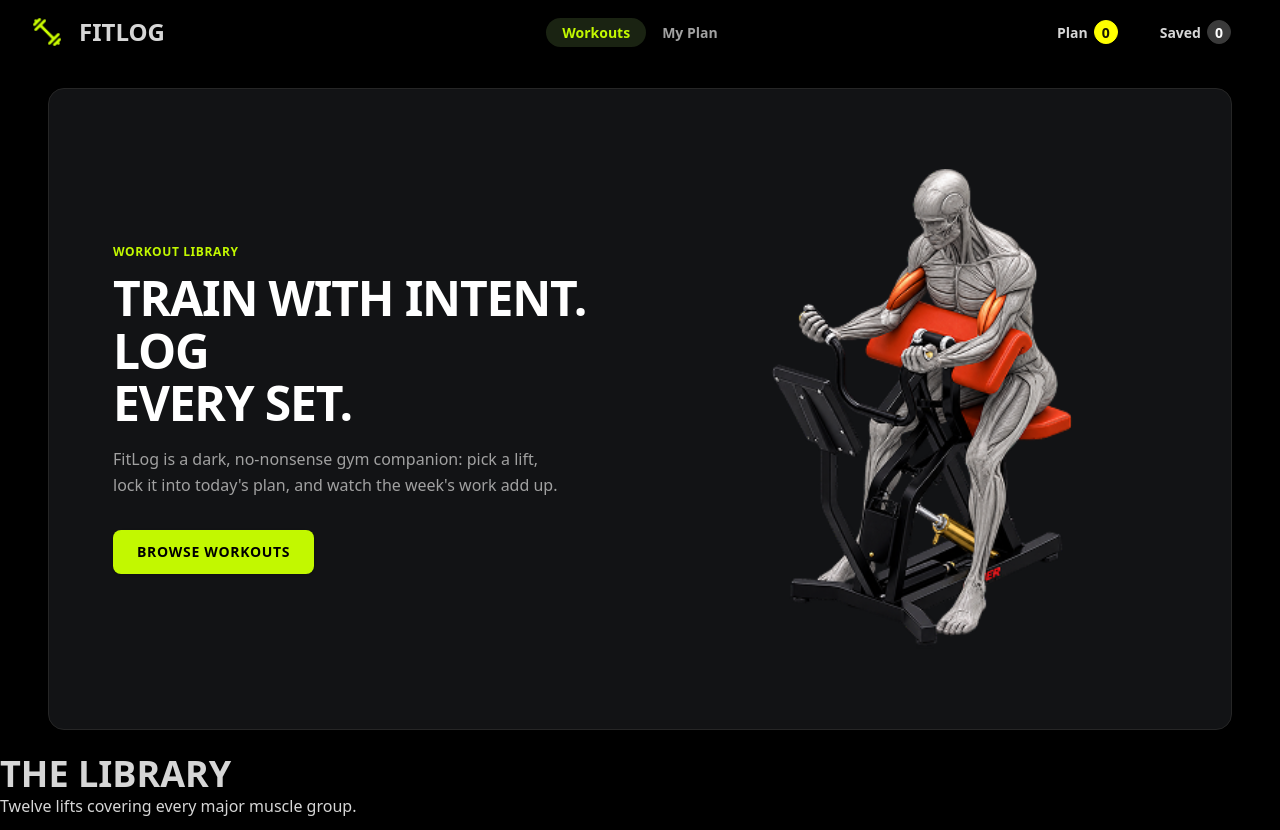
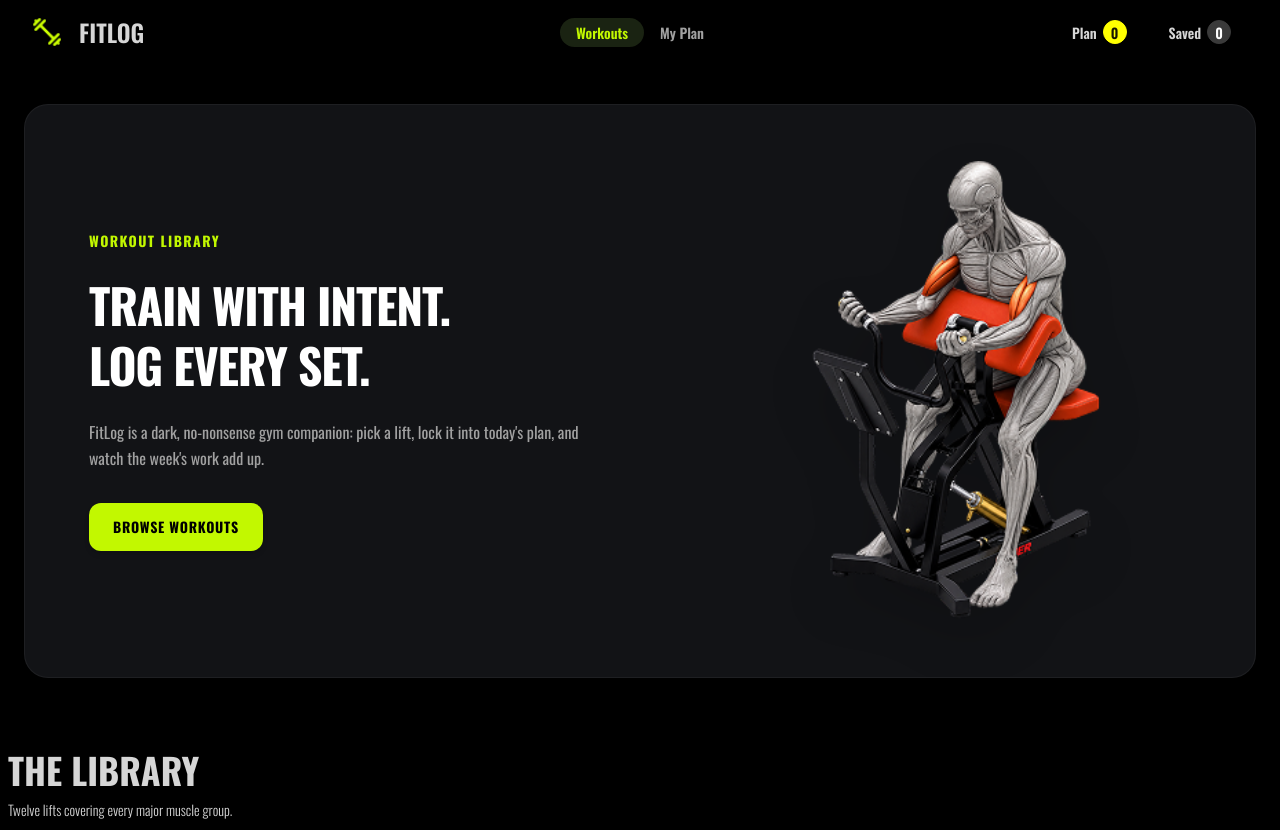
Before and after one commit to golamazamgm/Programming-Hero-Batch14-Assignment-06, a Next.js app: page / in a window 1280 px wide. Built offline with nearby package versions, Linux system fonts and the light colour scheme.

Commit message:
hero section and font adding done

```diff
--- a/src/app/components/hero.tsx
+++ b/src/app/components/hero.tsx
@@ -3,43 +3,44 @@ import Image from 'next/image';
 
 const Hero = () => {
   return (
-    <section className="px-4 md:px-8 lg:px-12 py-6">
-      <div className="relative overflow-hidden rounded-2xl border border-neutral-800 bg-[#121315] px-6 py-12 md:px-12 md:py-16 lg:px-16 lg:py-20 flex flex-col md:flex-row items-center justify-between gap-8">
+    <div className="w-full max-w-7xl mx-auto px-4 sm:px-6  py-6 md:py-2 mt-1.5 md:mt-8 md:mb-16 mb-2.5">
+      <div className="relative overflow-hidden rounded-2xl md:rounded-3xl bg-[#121316] border border-white/5 px-6 sm:px-10 md:px-16 py-10 md:py-14 flex flex-col md:flex-row items-center justify-between gap-8 md:gap-12">
 
-        {/* Left Content */}
-        <div className="flex flex-col items-start max-w-xl z-10">
-          <span className="text-[#C2F800] text-xs font-bold tracking-wider uppercase mb-3">
+        {/* Left Column: Text & CTA */}
+        <div className="flex flex-col items-start gap-4 md:gap-6 max-w-xl z-10 flex-1">
+          <span className="text-[#C2F800] text-xs md:text-sm font-bold tracking-widest uppercase">
             WORKOUT LIBRARY
           </span>
 
-          <h1 className="text-3xl sm:text-4xl lg:text-5xl font-black text-white leading-[1.1] tracking-tight uppercase mb-4">
-            TRAIN WITH INTENT. LOG <br className="hidden sm:inline" /> EVERY SET.
+          <h1 className="text-3xl sm:text-4xl lg:text-5xl font-black text-white leading-tight tracking-tight uppercase">
+            TRAIN WITH INTENT. <br className="hidden sm:inline" />
+            LOG EVERY SET.
           </h1>
 
-          <p className="text-neutral-400 text-sm sm:text-base leading-relaxed mb-8 max-w-md">
+          <p className="text-neutral-400 text-sm md:text-base leading-relaxed">
             FitLog is a dark, no-nonsense gym companion: pick a lift, lock it
             into today&apos;s plan, and watch the week&apos;s work add up.
           </p>
 
-          <button className="bg-[#C2F800] hover:bg-[#b0e000] text-black font-extrabold text-xs sm:text-sm tracking-wider uppercase px-6 py-3 rounded-lg transition-colors cursor-pointer shadow-sm">
+          <button className="mt-2 bg-[#C2F800] hover:bg-[#b0e000] text-black font-extrabold text-xs md:text-sm tracking-wider uppercase px-6 py-3.5 rounded-xl transition-all duration-200 active:scale-95 shadow-md">
             BROWSE WORKOUTS
           </button>
         </div>
 
-        {/* Right Image */}
-        <div className="relative flex-shrink-0 w-full max-w-[340px] md:max-w-[420px] lg:max-w-[480px]">
+        {/* Right Column: Hero Graphic */}
+        <div className="w-full md:w-1/2 flex justify-center md:justify-end items-center">
           <Image
             src="/banner.png"
-            alt="Hero Workout Machine"
-            width={520}
-            height={480}
+            alt="Gym machine illustration"
+            width={800}
+            height={800}
             priority
-            className="w-full h-auto object-contain"
+            className="w-[280px] sm:w-[380px] md:w-[400px] lg:w-[430px] xl:w-[460px] h-auto object-contain drop-shadow-2xl"
           />
         </div>
 
       </div>
-    </section>
+    </div>
   );
 };
 
--- a/src/app/components/navBar.tsx
+++ b/src/app/components/navBar.tsx
@@ -35,7 +35,8 @@ const NavBar = () => {
 
 
     return (
-        <div className="navbar bg-base-100 shadow-sm md:px-4 lg:px-8">
+        <div className="shadow-sm shadow-olive-800 w-full">
+            <div className="navbar mx-auto max-w-340 bg-base-100  md:px-4 lg:px-8">
             <div className="navbar-start">
                 <div className="dropdown">
                     <div tabIndex={0} role="button" className="btn btn-ghost lg:hidden">
@@ -68,6 +69,7 @@ const NavBar = () => {
                 <Link className="btn btn-ghost" href="/my-plan">Saved <span className="badge w-6 h-6 p-0 rounded-full badge-primary">0</span></Link>
             </div>
         </div>
+        </div>
     );
 };
 
--- a/src/app/layout.tsx
+++ b/src/app/layout.tsx
@@ -1,7 +1,11 @@
 import type { Metadata } from "next";
-import { Geist, Geist_Mono } from "next/font/google";
+import { Geist, Geist_Mono , Oswald} from "next/font/google";
 import "./globals.css";
 import NavBar from "./components/navBar";
+
+const oswald = Oswald({
+  subsets: ['latin'],
+});
 
 const geistSans = Geist({
   variable: "--font-geist-sans",
@@ -25,7 +29,7 @@ export default function RootLayout({ children }: LayoutProps<"/">) {
       data-theme="black"
       className={`${geistSans.variable} ${geistMono.variable} h-full antialiased`}
     >
-      <body className="min-h-full flex flex-col">
+      <body className={`min-h-full flex flex-col ${oswald.className}`}>
         <NavBar></NavBar>
 
 
--- a/src/app/page.tsx
+++ b/src/app/page.tsx
@@ -1,4 +1,3 @@
-import Image from "next/image";
 import Hero from "./components/hero";
 
 const Home = () => {
@@ -8,14 +7,20 @@ const Home = () => {
 
       <Hero></Hero>
 
-      <div>
-        <h1 className="font-extrabold text-4xl">THE LIBRARY</h1>
-        <p>
-          Twelve lifts covering every major muscle group.
-        </p>
-      </div>
+      <section className="max-w-7xl mx-auto px-2">
+
+        <div>
+          <h1 className="font-extrabold text-4xl">THE LIBRARY</h1>
+          <p className="font-light text-sm --font-geist-sans my-0.5 md:my-2.5">
+            Twelve lifts covering every major muscle group.
+          </p>
+        </div>
+
+
+
+      </section>
 
     </div>
   );
 }
-export default Home
+export default Home;
```
